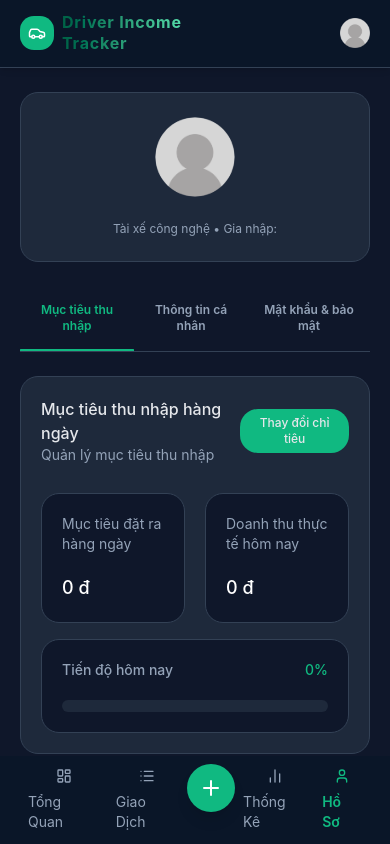
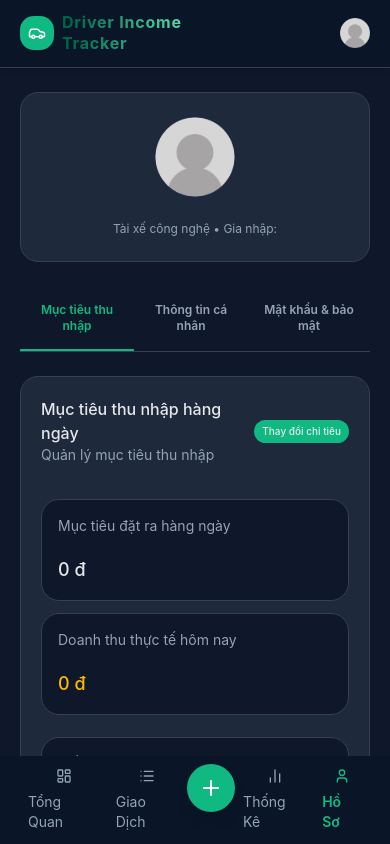
Before and after one commit to conghung205/driver-income-tracker, a Next.js app: page /profile in a window 390 px wide. Built offline with nearby package versions, Linux system fonts and the light colour scheme; no server answers.

Commit message:
reponsive page profile

```diff
--- a/src/components/features/profile/Goal.tsx
+++ b/src/components/features/profile/Goal.tsx
@@ -8,6 +8,7 @@ interface GoalProps {
 
 export default function Goal({ goal, openModal }: GoalProps) {
     const progressPercentage = goal?.progressPercentage || 0;
+    const percentUp = progressPercentage > 50 || 0;
     return (
         <>
             <div className="p-5 bg-bg-secondary border border-bd-primary flex flex-col gap-4 rounded-2xl">
@@ -20,35 +21,40 @@ export default function Goal({ goal, openModal }: GoalProps) {
                             Quản lý mục tiêu thu nhập
                         </p>
                     </div>
-                    <button
-                        onClick={() => openModal()}
-                        className="text-xs font-medium bg-main px-3 py-1.5 rounded-2xl text-gray-200 cursor-pointer hover:bg-main/90"
-                    >
-                        Thay đổi chỉ tiêu
-                    </button>
+                    <div className="w-1/2 flex justify-end md:block md:w-auto">
+                        <button
+                            onClick={() => openModal()}
+                            className="text-[10px] md:text-xs
+                             font-medium bg-main px-2 py-1 md:px-3 md:py-1.5 rounded-2xl text-gray-200 cursor-pointer hover:bg-main/90"
+                        >
+                            Thay đổi chỉ tiêu
+                        </button>
+                    </div>
                 </div>
 
-                <div className="flex gap-5 justify-between items-center">
-                    <div className="p-5 w-full bg-bg-primary border border-bd-primary rounded-2xl">
+                <div className="flex flex-col md:flex-row md:gap-5 md:justify-between md:items-center">
+                    <div className="p-4 md:p-5 my-1.5 md:my-0 w-full bg-bg-primary border border-bd-primary rounded-2xl">
                         <h3 className="text-desc text-sm">
                             Mục tiêu đặt ra hàng ngày
                         </h3>
-                        <p className="mt-5 font-medium text-lg">
+                        <p className="mt-5 font-medium text-gray-200 text-lg">
                             {formatCurrency(goal?.dailyGoal)}
                         </p>
                     </div>
-                    <div className="p-5 w-full bg-bg-primary border border-bd-primary rounded-2xl">
+                    <div className="p-4 md:p-5 my-1.5 md:my-0 w-full bg-bg-primary border border-bd-primary rounded-2xl">
                         <p className="text-desc text-sm">
                             Doanh thu thực tế hôm nay
                         </p>
-                        <p className="mt-5 font-medium text-lg">
+                        <p
+                            className={`mt-5 ${percentUp ? "text-main" : "text-amber-400"} font-medium text-lg`}
+                        >
                             {formatCurrency(goal?.todayIncome)}
                         </p>
                     </div>
                 </div>
 
                 {/* progressPercentage */}
-                <div className="p-5 w-full bg-bg-primary border border-bd-primary rounded-2xl">
+                <div className="p-4 md:p-5 w-full bg-bg-primary border border-bd-primary rounded-2xl">
                     <div className="flex justify-between mb-5">
                         <span className="text-sm font-medium text-desc">
                             Tiến độ hôm nay
--- a/src/components/features/profile/Information.tsx
+++ b/src/components/features/profile/Information.tsx
@@ -32,11 +32,11 @@ export default function Information({ user, setModal }: InformationProps) {
 
                 <div
                     onClick={() => setModal("name")}
-                    className="p-2.5 px-5 flex border border-bd-primary justify-between bg-bg-primary hover:bg-bg-primary/50 rounded-2xl"
+                    className="p-2 px-4 md:p-2.5 md:px-5 flex border border-bd-primary justify-between bg-bg-primary hover:bg-bg-primary/50 rounded-2xl"
                 >
                     <div>
                         <div className="text-sm text-desc mb-2">Tên đầy đủ</div>
-                        <div className="font-medium text-gray-200">
+                        <div className="font-medium text-sm md:text-[16px] text-gray-200">
                             {user?.fullName}
                         </div>
                     </div>
@@ -46,13 +46,13 @@ export default function Information({ user, setModal }: InformationProps) {
                 </div>
                 <div
                     onClick={() => setModal("phone")}
-                    className="p-2.5 px-5 flex border border-bd-primary justify-between bg-bg-primary hover:bg-bg-primary/50 rounded-2xl"
+                    className="p-2 px-4 md:p-2.5 md:px-5 flex border border-bd-primary justify-between bg-bg-primary hover:bg-bg-primary/50 rounded-2xl"
                 >
                     <div>
                         <div className="text-sm text-desc mb-2">
                             Số điện thoại
                         </div>
-                        <div className="font-medium text-gray-200">
+                        <div className="font-medium text-sm md:text-[16px] text-gray-200">
                             {user?.phoneNumber}
                         </div>
                     </div>
--- a/src/components/features/profile/Security.tsx
+++ b/src/components/features/profile/Security.tsx
@@ -28,9 +28,9 @@ export default function Security({ openModal }: SecurityProps) {
                         Quản lý mật khẩu của bạn
                     </p>
                 </div>
-                <div className="p-2.5 px-5 flex border border-bd-primary justify-between items-center bg-bg-primary hover:bg-bg-primary/50 rounded-2xl">
+                <div className="p-2 px-4 md:p-2.5 md:px-5 flex border border-bd-primary justify-between items-center bg-bg-primary hover:bg-bg-primary/50 rounded-2xl">
                     <div>
-                        <div className="font-medium text-gray-200">
+                        <div className="font-medium text-sm md:text-[16px] text-gray-200">
                             Đổi mật khẩu
                         </div>
                         <div className="text-sm text-desc mb-2">
```
